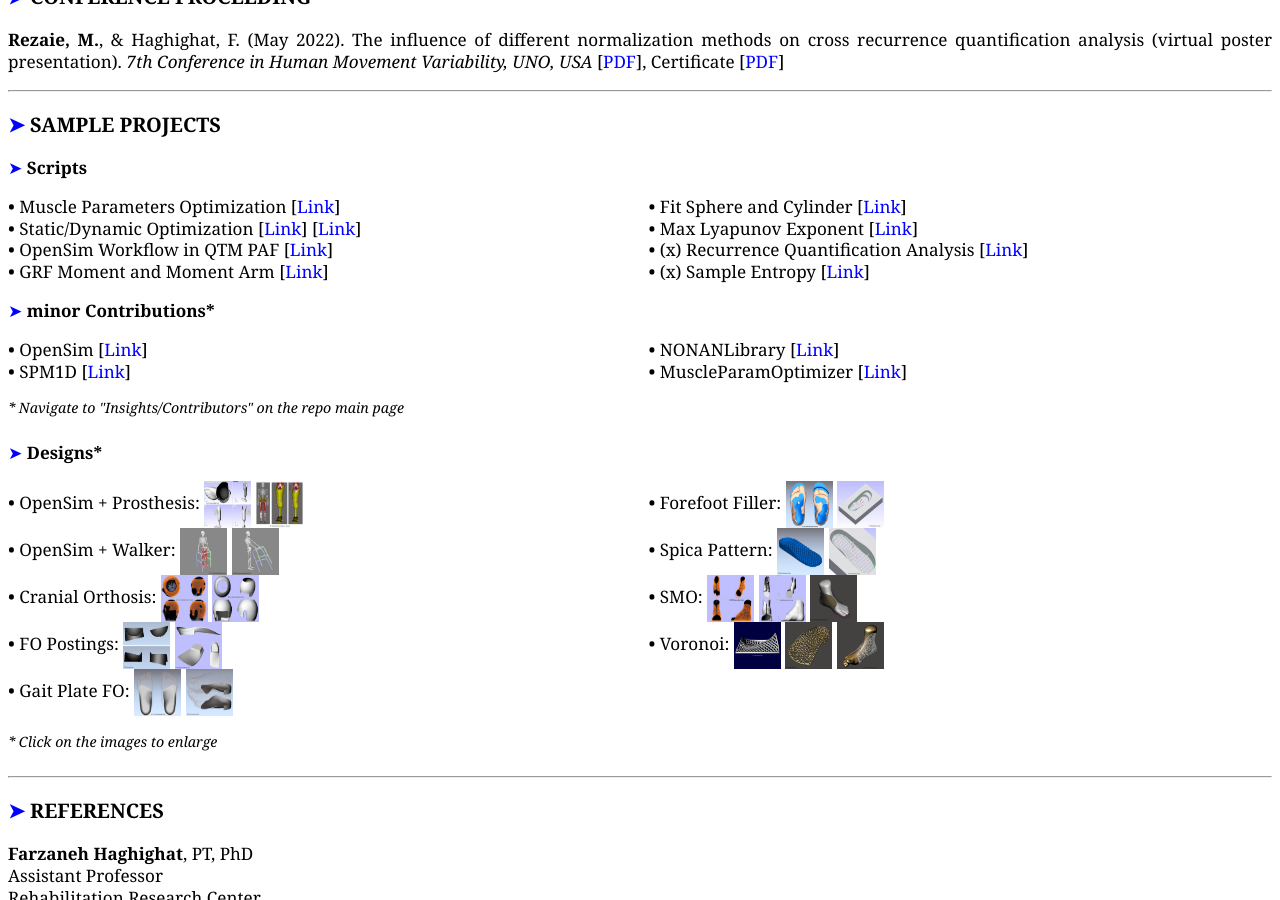
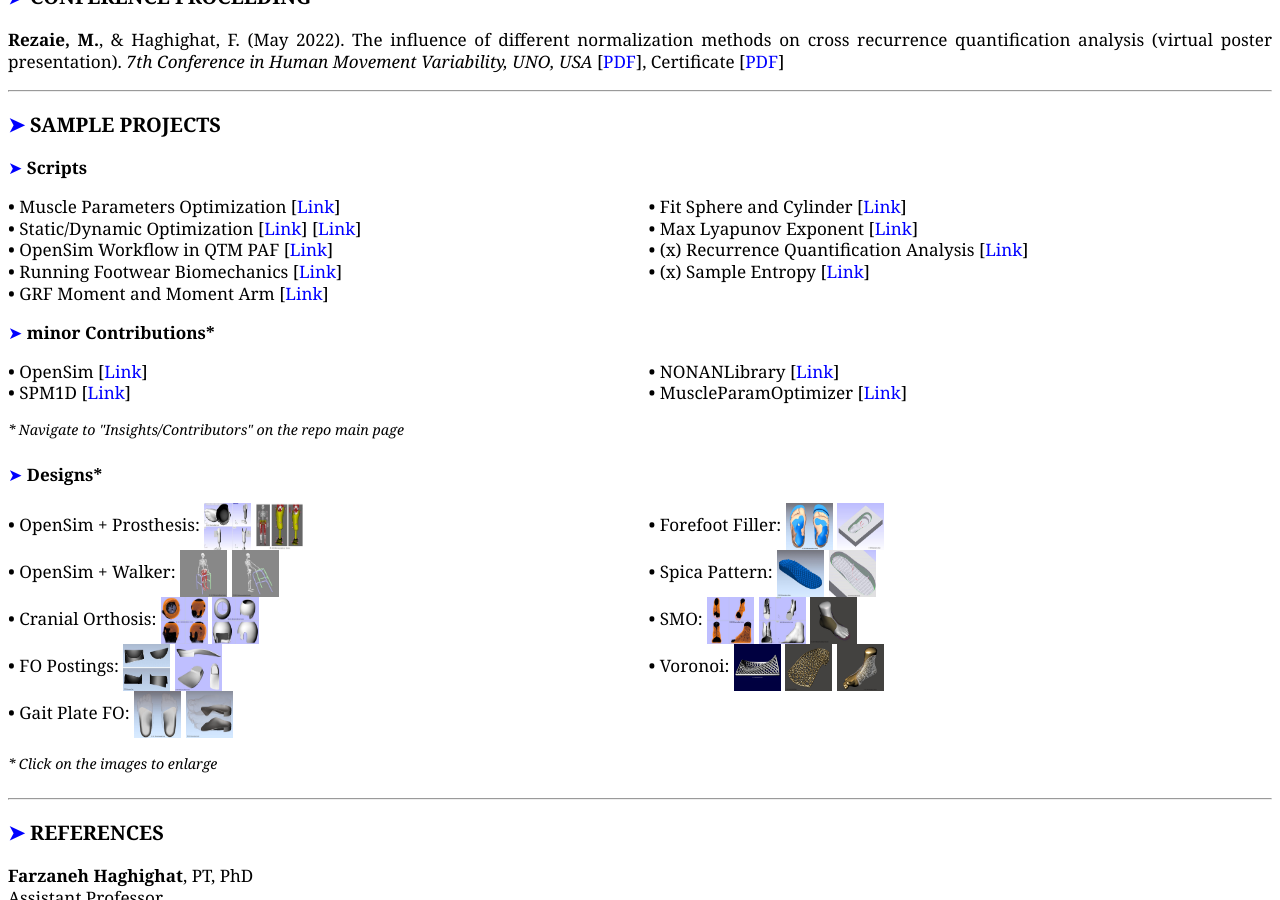
Before and after one commit to mrrezaie/mrrezaie.github.io, a Jekyll site: the page cv.html, which Jekyll copies as it is, in a window 1280 px wide and 900 px high, scrolled down 3375 px. Built offline with Jekyll 4.4.1, drawn with Linux system fonts in a browser that asks for light colours.

Commit message:
Update cv.html

```diff
--- a/cv.html
+++ b/cv.html
@@ -235,6 +235,8 @@
         [<a aria-label="link" href="https://github.com/mrrezaie/CustomDynamicOptimization" target="_blank" rel="noopener noreferrer">Link</a>]
     <br> <b>&#8226;</b> OpenSim Workflow in QTM PAF
         [<a aria-label="link" href="https://github.com/mrrezaie/Qualisys_OpenSim" target="_blank" rel="noopener noreferrer">Link</a>]
+    <br> <b>&#8226;</b> Running Footwear Biomechanics
+        [<a aria-label="link" href="https://github.com/mrrezaie/PONE_Running_Biomechanics_Boot_Shoe" target="_blank" rel="noopener noreferrer">Link</a>]
     <br> <b>&#8226;</b> GRF Moment and Moment Arm
         [<a aria-label="link" href="https://github.com/mrrezaie/GRFmomentArm" target="_blank" rel="noopener noreferrer">Link</a>]
     <br> <b>&#8226;</b> Fit Sphere and Cylinder
```
